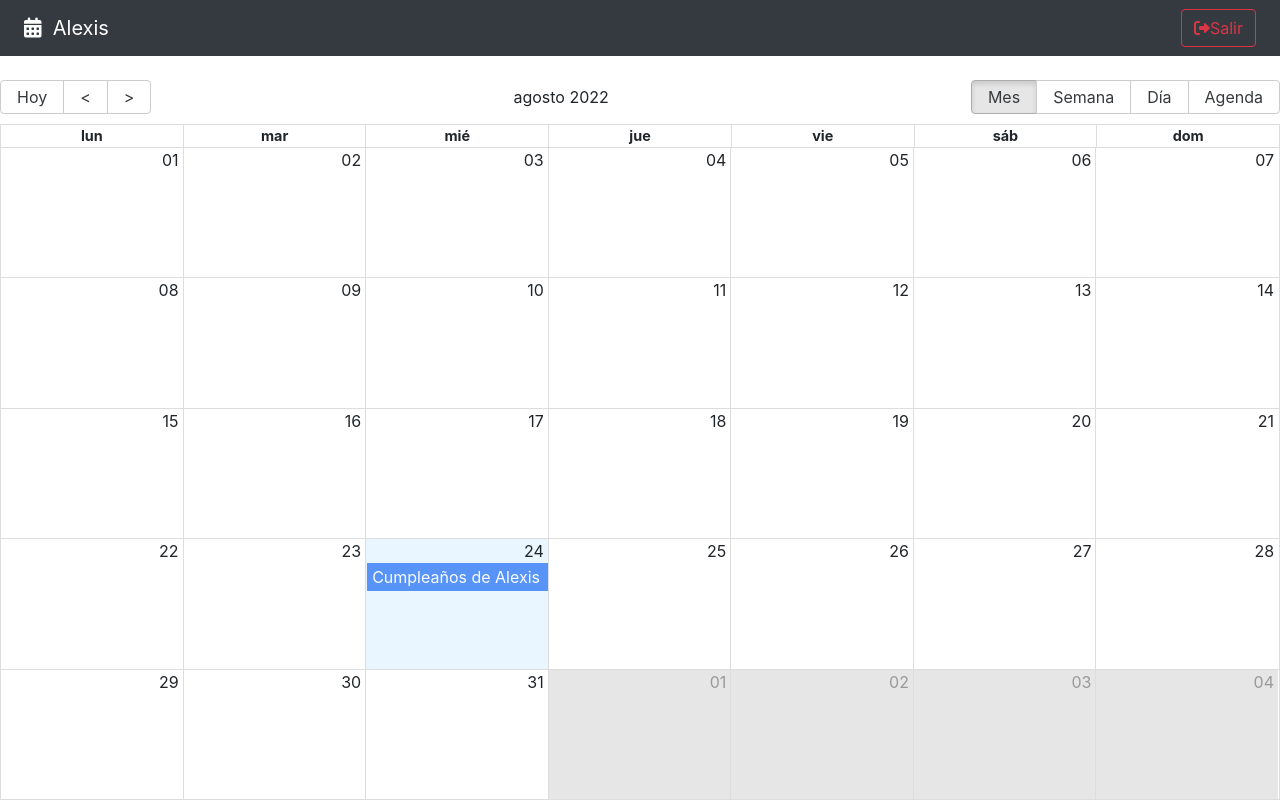
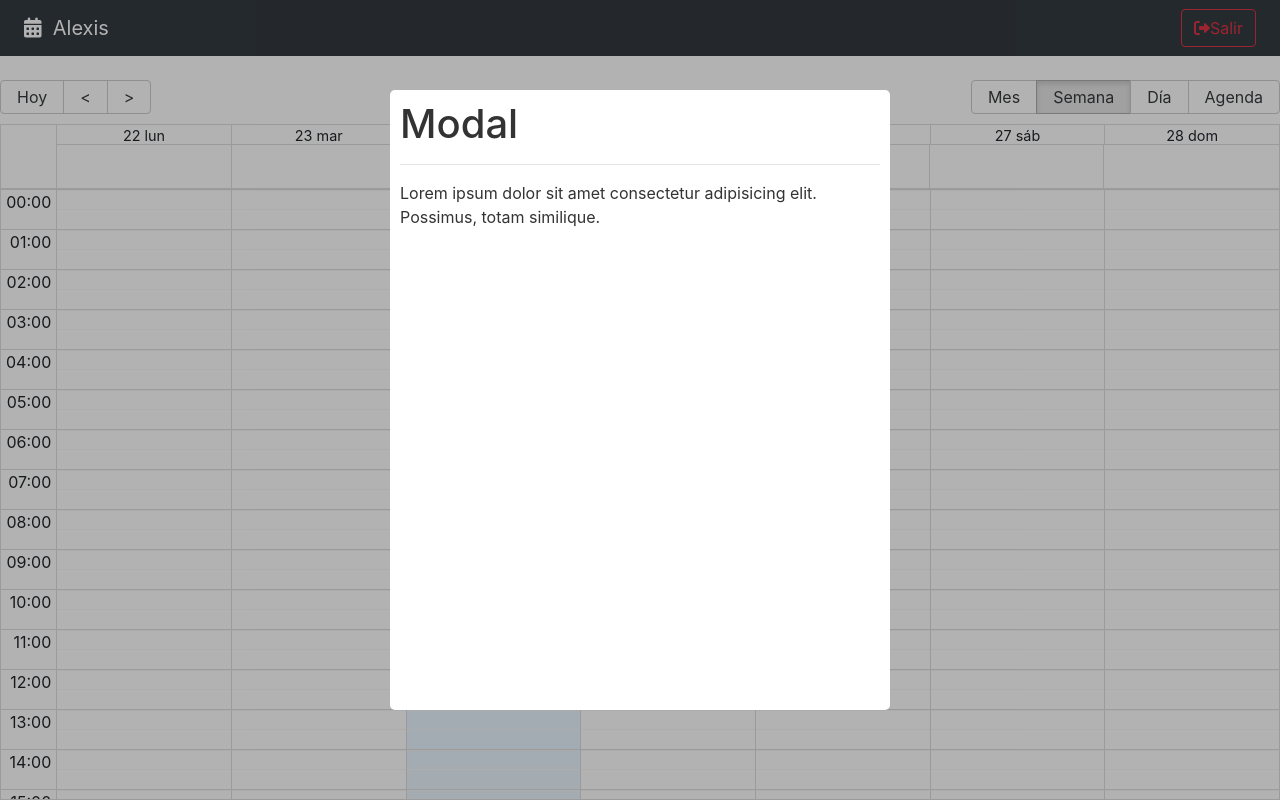
Before and after one commit to AlPetrovich/Calendar-MERN, a React (Vite) app: page / in a window 1280 px wide. Built offline with nearby package versions, Linux system fonts and the light colour scheme.

Commit message:
modal config y estilos

```diff
--- a/package.json
+++ b/package.json
@@ -13,6 +13,7 @@
     "react": "^18.2.0",
     "react-big-calendar": "^1.5.0",
     "react-dom": "^18.2.0",
+    "react-modal": "^3.15.1",
     "react-router-dom": "^6.3.0"
   },
   "devDependencies": {
--- /dev/null
+++ b/src/calendar/components/CalendarEvent.jsx
@@ -0,0 +1,13 @@
+
+export const CalendarEvent = ({ event }) => {
+
+    const { title, user } = event;
+
+
+  return (
+    <div>
+        <strong>{ title }</strong>
+        <span> - { user.name }</span>
+    </div>
+  )
+}
--- /dev/null
+++ b/src/calendar/components/CalendarModal.jsx
@@ -0,0 +1,41 @@
+import { useState } from "react";
+import Modal from "react-modal"
+
+
+const customStyles = {
+    content: {
+      top: '50%',
+      left: '50%',
+      right: 'auto',
+      bottom: 'auto',
+      marginRight: '-50%',
+      transform: 'translate(-50%, -50%)',
+    },
+};
+
+Modal.setAppElement('#root'); //Ayuda a sobreponer ante todo
+
+export const CalendarModal = () => {
+
+    const [isOpen, setIsOpen] = useState(true);
+
+    const onCloseModal = () => {
+        console.log("cerrando modal");
+        setIsOpen(false);
+    }
+
+  return (
+    <Modal
+        isOpen={ isOpen }
+        onRequestClose={ onCloseModal }
+        style={customStyles}
+        className="modal"
+        overlayClassName="modal-fondo"
+        closeTimeoutMS={ 200 }
+    >
+        <h1>Modal</h1>
+        <hr />
+        <p>Lorem ipsum dolor sit amet consectetur adipisicing elit. Possimus, totam similique.</p>
+    </Modal>
+  )
+}
--- a/src/calendar/index.js
+++ b/src/calendar/index.js
@@ -2,3 +2,5 @@
 
 export * from './pages/CalendarPage';
 export * from './components/NavBar';
+export * from './components/CalendarEvent';
+export * from './components/CalendarModal';
--- a/src/calendar/pages/CalendarPage.jsx
+++ b/src/calendar/pages/CalendarPage.jsx
@@ -3,11 +3,14 @@
 import { addHours } from 'date-fns';
 import { NavBar } from '../components/NavBar';
 import { localizer, getMessagesEs } from '../../helpers';
+import { CalendarEvent } from '../components/CalendarEvent';
+import { useState } from 'react';
+import { CalendarModal } from '../components/CalendarModal';
 
 
 
 const events= [{
-  title: 'Cumpleaños de Alexis',
+  title: 'Cumpleaños del Jefe ',
   notes: 'Comprar pastel',
   start: new Date(),
   end: addHours( new Date(), 2),
@@ -20,8 +23,9 @@
 
 export const CalendarPage = () => {
 
+  const [lastView, setLastView] = useState(localStorage.getItem('lastView') || 'week');
+
   const eventStyleGetter = ( event, start, end, isSelected ) => {
-      console.log({event, start, end, isSelected});
 
       const style = {
         backgroundColor: '#347Cf7',
@@ -35,6 +39,19 @@
       }
   }
 
+  const onDoubleClick = (e) => {
+    console.log({ doubleClick : e});
+  }
+
+  const onSelect = (e) => {
+    console.log({ click : e});
+  }
+
+  const onViewChanged = (e) =>{
+    //almacenar en localStorage para restablecer a la hora de la carga del navegador
+    localStorage.setItem('lastView', e);
+    setLastView(e);
+  }
 
   return (
     <div>
@@ -42,14 +59,23 @@
 
       <Calendar
         culture='es'
-        localizer={localizer}
-        events={events}
+        localizer={ localizer }
+        events={ events }
+        defaultView={ lastView }
         startAccessor="start"
         endAccessor="end"
         style={{ height: 'calc( 100vh - 80px)' }}
-        messages={getMessagesEs()}
+        messages={ getMessagesEs() }
         eventPropGetter={ eventStyleGetter }
+        components={{
+          event: CalendarEvent,
+        }}
+        onDoubleClickEvent={ onDoubleClick }
+        onSelectEvent={ onSelect }
+        onView={ onViewChanged }
       />
+
+        <CalendarModal />
 
     </div>
   )
--- a/src/styles.css
+++ b/src/styles.css
@@ -0,0 +1,40 @@
+/* Modal */
+.ReactModalPortal > div{
+    opacity: 0;
+}
+
+.ReactModalPortal .ReactModal__Overlay {
+    align-items: center;
+    display: flex;
+    justify-content: center;
+    transition: opacity .2s ease-in-out;
+    z-index: 999;
+}
+
+.modal-fondo {
+    background-color: rgba(0, 0, 0, 0.3);
+    bottom: 0;
+    left: 0;
+    right: 0;
+    top: 0;
+    position: fixed;
+}
+
+.ReactModalPortal .ReactModal__Overlay--after-open {
+    opacity: 1;
+}
+
+.ReactModalPortal .ReactModal__Overlay--before-close {
+    opacity: 0;
+}
+
+.modal {
+    background: white;
+    border-radius: 5px;
+    color: rgb(51, 51, 51);
+    display: inline;
+    max-height: 620px;
+    max-width: 500px;
+    outline: none;
+    padding: 10px;
+}
```
Also changed, not shown: 1 other file (tests, documents, lock files or other folders).
